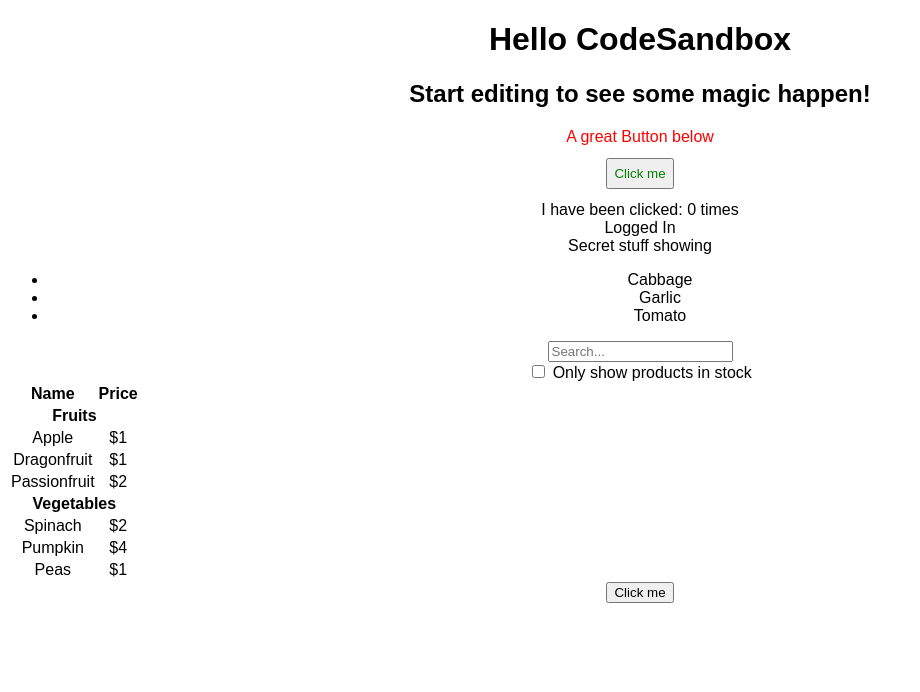
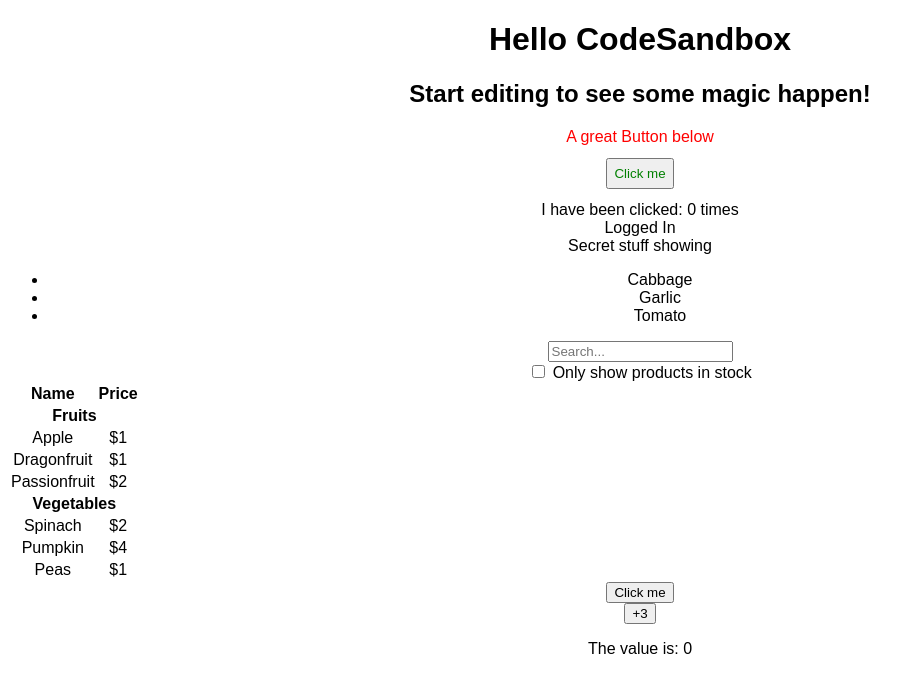
Before and after one commit to oreillyross/React_In_One_Page, a React (Create React App) app: page / in a window 1280 px wide. Shown: the top 692 px of the page, without its empty margins (0-920 px from the left). Built offline with nearby package versions, Linux system fonts and the light colour scheme.

Commit message:
State updater Functions

```diff
--- a/src/App.js
+++ b/src/App.js
@@ -1,8 +1,7 @@
-// CURRENT PROGRESS: https://beta-reactjs-org-git-tef-fbopensource.vercel.app/learn/thinking-in-react
-
 // you can directly import css classes, or add the link tag to html file in public dir
 // usually the entry point to your app
 import { useState } from "react";
+import { render } from "react-dom";
 import "./styles.css";
 
 const PRODUCTS = [
@@ -152,6 +151,8 @@
       {/* The below demos passing a function reference and
       not executing it straight away, so no () */}
       <Button onClick={handleMyClick}>Click me</Button>
+
+      <Add3Button />
     </div>
   );
 }
@@ -249,3 +250,29 @@
 //    update the state, down into the components where they can be invoked
 //    passed down through props, then invoke them on the html inputs /
 //    or elements and pass along any data, such as e.target.value
+
+function Add3Button() {
+  const [value, setValue] = useState(0);
+
+  // one would expect the commented out code would update
+  // 3 times, but the way react deals with state is such that
+  // it is not part of the render, so the state is set at the time a re-render is ChannelSplitterNode
+  // Ensure you provide the updater function (setState) with a
+  // state updater so React knows what has changed for the correct state to be
+  // calculated
+  const handleClick = (e) => {
+    // setValue(value + 1)
+    // setValue(value + 1)
+    // setValue(value + 1)
+    setValue((value) => value + 1);
+    setValue((value) => value + 1);
+    setValue((value) => value + 1);
+  };
+
+  return (
+    <div>
+      <button onClick={handleClick}>+3</button>
+      <p> The value is: {value}</p>
+    </div>
+  );
+}
```
